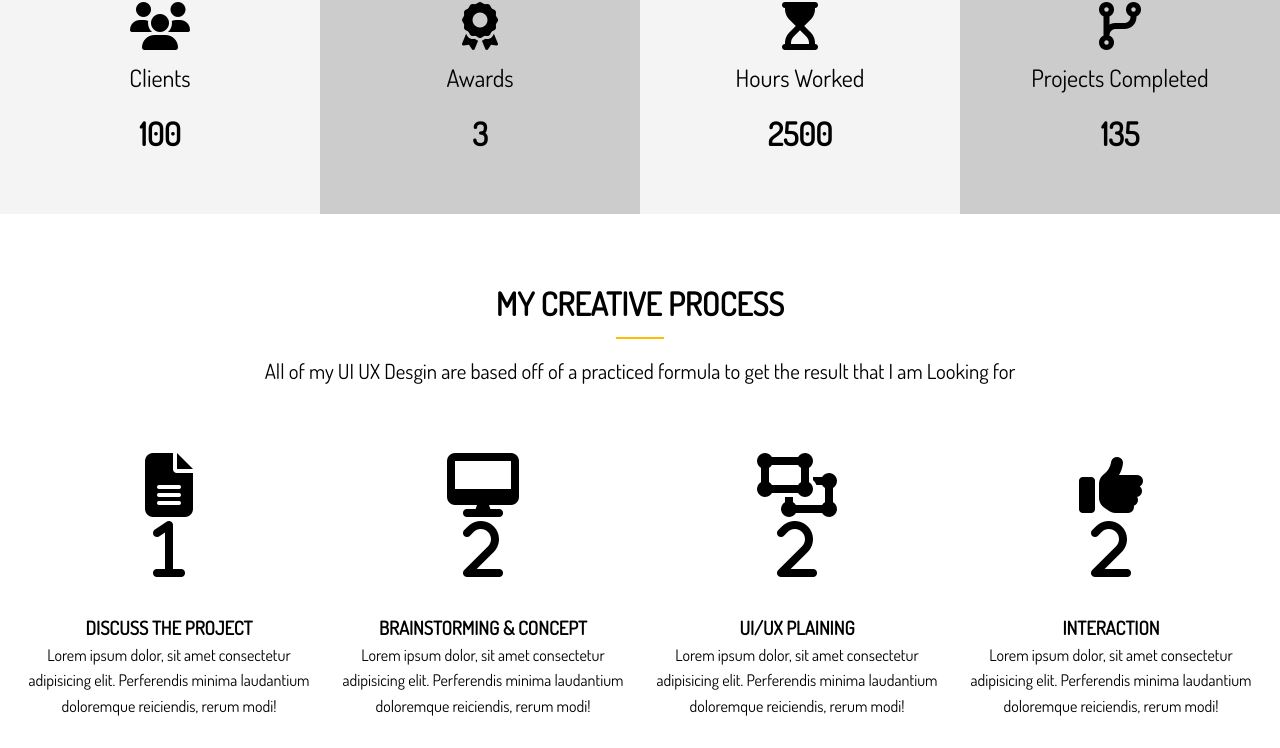
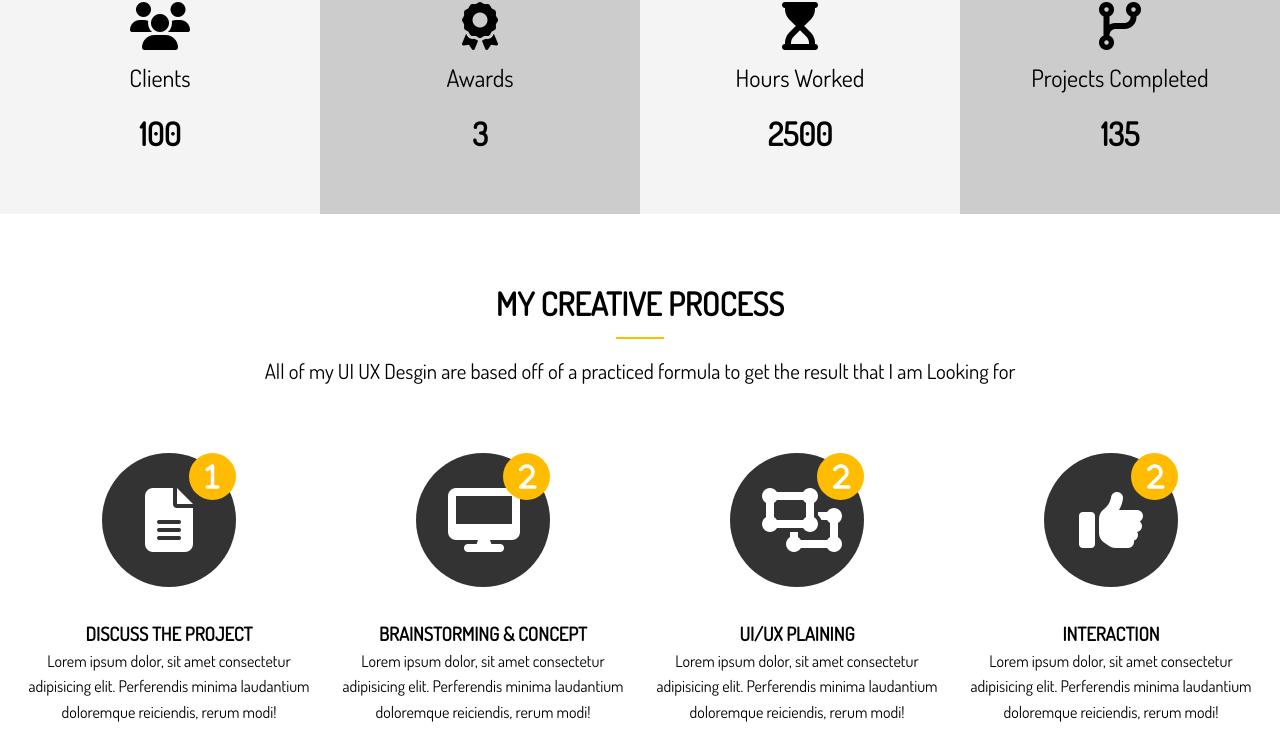
Before and after one commit to Grodriggues/personal-blog-example, a website: page dist/index.html in a window 1280 px wide. Shown: the part 1303-2051 px from the top of the page. Drawn offline with Linux system fonts and the light colour scheme.

Commit message:
adding style to section-c on items on hover

```diff
--- a/scss/main.scss
+++ b/scss/main.scss
@@ -147,6 +147,45 @@
       grid-template-columns: repeat(4, 1fr);
       gap: 1.5rem;
       text-align: center;
+
+      &-step {
+        position: absolute;
+        top: 0;
+        right: 0;
+        font-size: 28px;
+        background: $main-color;
+        color: #fff;
+        border-radius: 50%;
+        height: 15px;
+        width: 15px;
+        line-height: 15px;
+        transition: all 1s;
+        padding: 1rem;
+      }
+
+      &-icon {
+        border-radius: 50%;
+        background: $dark-color;
+        color: #fff;
+        padding: 2rem;
+        width: 70px;
+        height: 70px;
+        line-height: 70px;
+        text-align: center;
+        position: relative;
+        transition: all 1s;
+
+        &:hover {
+          background: $main-color;
+          width: 90px;
+          height: 90px;
+          line-height: 90px;
+
+          .process-step {
+            background-color: $dark-color;
+          }
+        }
+      }
     }
   }
 }
```
Also changed, not shown: dist/css/main.css.
